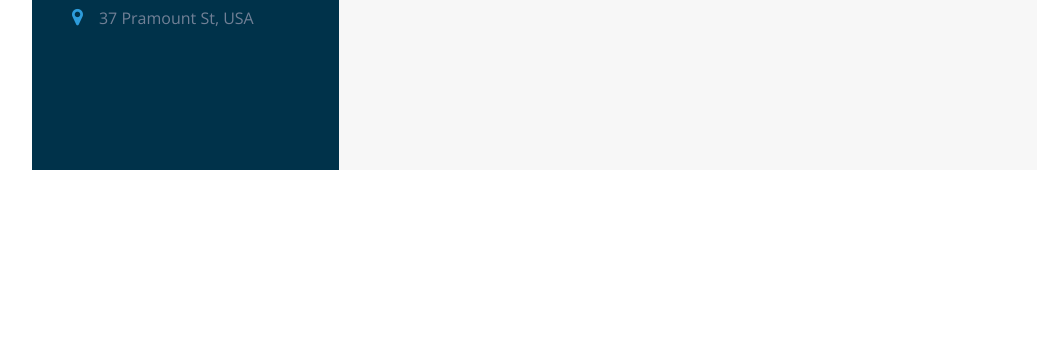
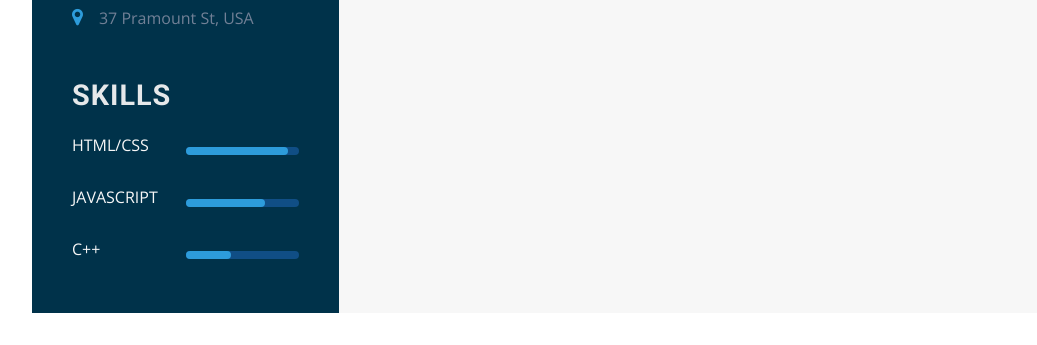
Before and after one commit to k9202ky/1111-web-demo-411418030, a plain HTML site: page demo/w09/resume_30.html in a window 1280 px wide. Shown: the part 662-1007 px from the top of the page, without its empty margins (96-1133 px from the left). Before the commit the page ends 864 px from the top, so only its background shows below. Drawn offline with nearby package versions, Linux system fonts and the light colour scheme.

Commit message:
w09-P3: Show skill section

```diff
--- a/demo/w09/css/style_30.css
+++ b/demo/w09/css/style_30.css
@@ -454,6 +454,48 @@ Resume
   color: #2d9cdb;
 }
 
+.skill-title{
+  text-transform: uppercase;
+  color: #f7f7f7;
+  font-size: 1rem;
+  padding-top: 0.5rem;
+}
+
+.skills-info ul{
+  padding-top: 0.2rem;
+}
+
+.skills-info ul li{
+  display: grid;
+  grid-template-columns: 5fr 5fr;
+  justify-content: space-between;
+  align-items: center;
+}
+
+.progress-bar{
+  width: 100%;
+  height: 0.5rem;
+  background-color: #2f81ed5b;
+  position: relative;
+  border-radius: 12px;
+}
+.progress{
+  height: 100%;
+  position: absolute;
+  left: 0;
+  background-color: #2d9cdb;
+  border-radius: 12px;
+}
+.js-progress{
+  width: 70%;
+}
+.html-progress{
+  width: 90%;
+}
+.c-progress{
+  width: 40%;
+}
+
 .resume-right{
   height: 100%;
   background-color: #f7f7f7;
--- a/demo/w09/resume_30.html
+++ b/demo/w09/resume_30.html
@@ -44,6 +44,30 @@
                         </li>
                     </ul>
                 </div>
+                <div class="skills-info">
+                    <h3 class="main-title">Skills</h3>
+                    <ul>
+                        <li>
+                            <p class="skill-title">html/css</p>
+                            <div class="progress-bar">
+                                <div class="progress html-progress"></div>
+                            </div>
+                        </li>
+                        <li>
+                            <p class="skill-title">Javascript</p>
+                            <div class="progress-bar">
+                                <div class="progress js-progress"></div>
+                            </div>
+                        </li>
+                        <li>
+                            <p class="skill-title">C++</p>
+                            <div class="progress-bar">
+                                <div class="progress c-progress"></div>
+                            </div>
+                        </li>
+                    </ul>
+                </div>
+
             </div>
         </div>
         <div class="resume-right">
```
Also changed, not shown: demo/md/w09/w09-p3-1.png (added), demo/md/w09/w09-p3-2.png (added).
